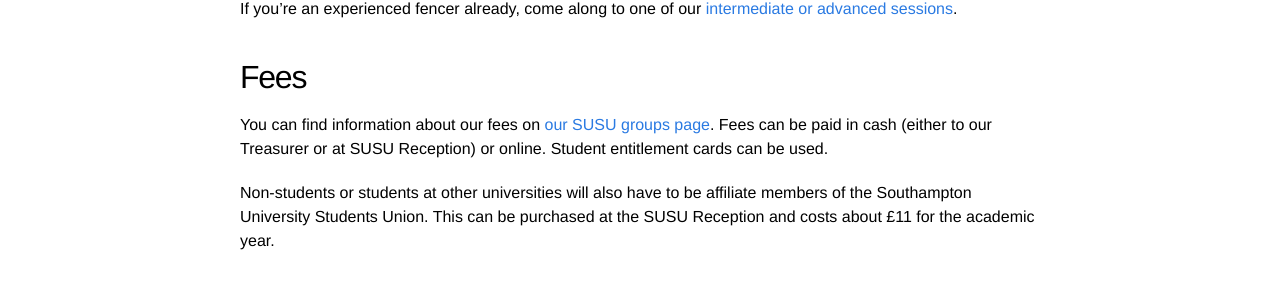
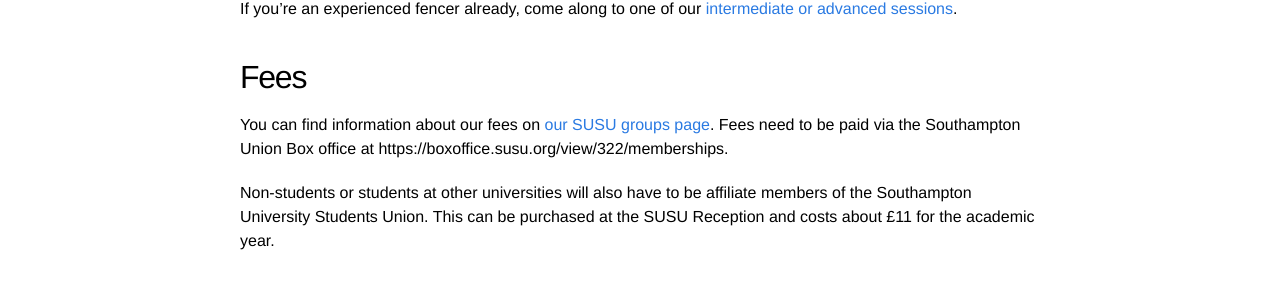
Before and after one commit to sotonfencing/sotonfencing.github.io, a Jekyll site: the page built from join-us.md, in a window 1280 px wide. Shown: the part 337-632 px from the top of the page. Built offline with Jekyll 4.4.1, drawn with Linux system fonts in a browser that asks for light colours.

Commit message:
update
update

```diff
--- a/join-us.md
+++ b/join-us.md
@@ -14,7 +14,8 @@ If you're an experienced fencer already, come along to one of our [intermediate
 Fees
 ----
 
-You can find information about our fees on [our SUSU groups page]({{site.links.susu_group}}). Fees can be paid in cash (either to our Treasurer or at SUSU Reception) or online. Student entitlement cards can be used.
+You can find information about our fees on [our SUSU groups page]({{site.links.susu_group}}). Fees need to be paid via the Southampton Union Box office at https://boxoffice.susu.org/view/322/memberships.
+
 
 Non-students or students at other universities will also have to be affiliate members of the Southampton University Students Union. This can be purchased at the SUSU Reception and costs about £11 for the academic year.
 
```
